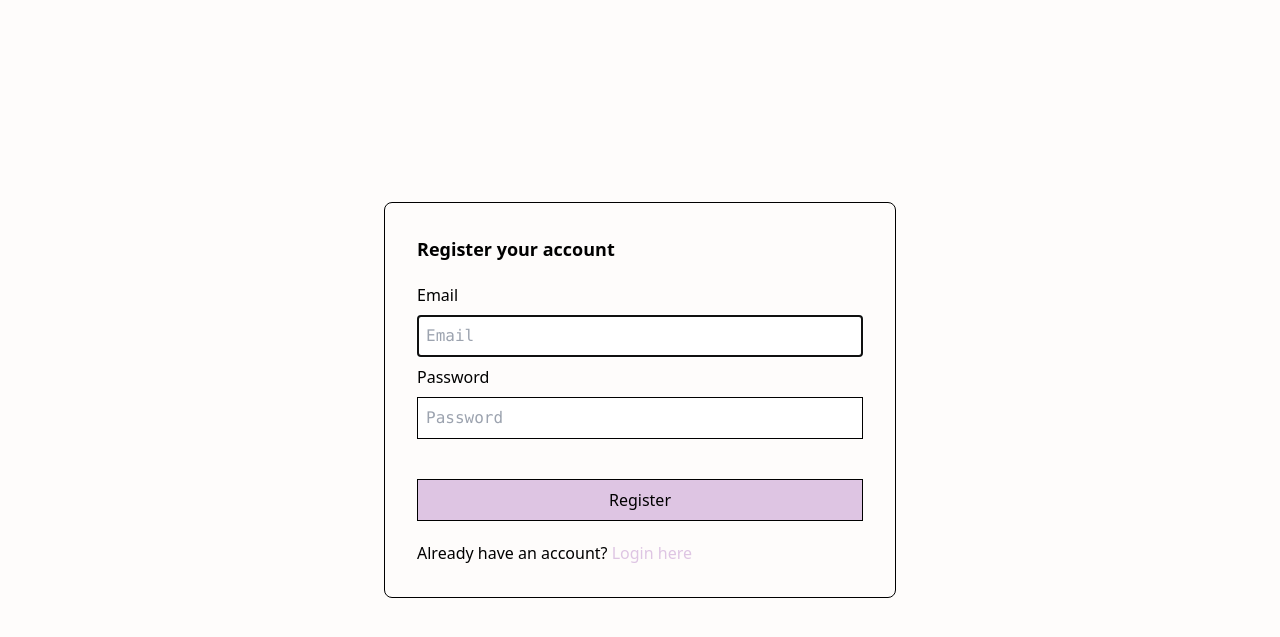
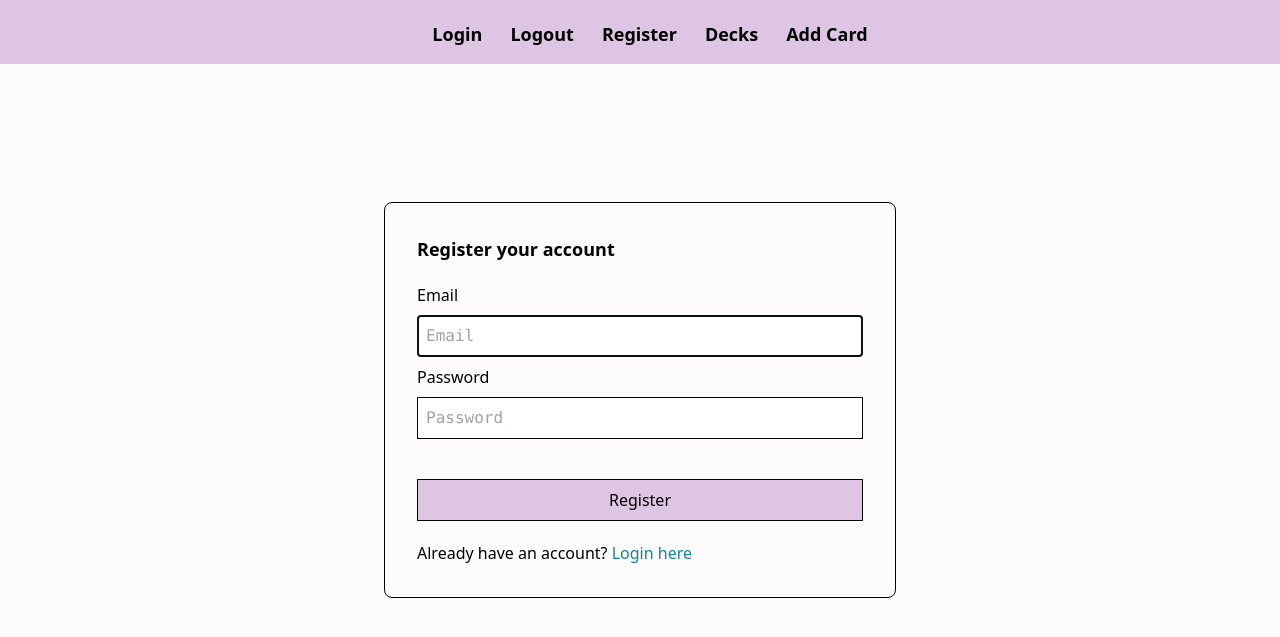
Before and after one commit to Luke1245/ahcs-final-project, a Flask app: page /register in a window 1280 px wide. Shown: the top 637 px of the page. Run offline with Flask 3, Linux system fonts and the light colour scheme; style sheets or scripts are compiled from the project's sources.

Commit message:
Added navbar and logout validation

```diff
--- a/app/auth.py
+++ b/app/auth.py
@@ -30,7 +30,7 @@ def login_post():
 
     session["email"] = email
 
-    return redirect(url_for("main.decks"))
+    return redirect(url_for("main.list_decks"))
 
 
 @auth.route("/register")
@@ -64,6 +64,10 @@ def register_post():
 
 @auth.route("/logout")
 def logout():
+    if session["email"] is None:
+        flash("Not signed in")
+        return redirect(url_for("auth.login"))
+
     session["email"] = None
     flash("Logged out")
     return redirect(url_for("auth.login"))
--- a/app/main.py
+++ b/app/main.py
@@ -5,7 +5,20 @@ main = Blueprint("main", __name__)
 
 
 @main.route("/")
-def decks():
+def list_decks():
     if not session.get("email"):
         return redirect(url_for("auth.login"))
     return render_template("index.html")
+
+@main.route("/add_card")
+def add_card():
+    if not session.get("email"):
+        return redirect(url_for("auth.login"))
+    return render_template("create_deck.html")
+
+@main.route("/add_card", methods=["POST"])
+def add_card_post():
+    if not session.get("email"):
+        return redirect(url_for("auth.login"))
+
+    return redirect(url_for("main.list_decks"))
--- a/app/templates/base.html
+++ b/app/templates/base.html
@@ -7,6 +7,27 @@
     <title>{% block title %} {% endblock %}</title>
   </head>
   <body class="bg-white">
+    <nav class="fixed flex place-content-center w-full flex-nowrap bg-thistle py-2 lg:py-4 text-lg font-semibold">
+      <div class="px-3">
+          <ul class="flex flex-col pl-0 lg:mt-1 lg:flex-row">
+            <li class="my-4 pl-6 lg:my-0 lg:pl-6 lg:pr-1">
+              <a class="" href="/login">Login</a>
+            </li>
+            <li class="my-4 pl-6 lg:my-0 lg:pl-6 lg:pr-1">
+              <a href="/logout">Logout</a>
+            </li>
+            <li class="my-4 pl-6 lg:my-0 lg:pl-6 lg:pr-1">
+              <a href="/register">Register</a>
+            </li>
+            <li class="my-4 pl-6 lg:my-0 lg:pl-6 lg:pr-1">
+              <a href="/">Decks</a>
+            </li>
+            <li class="my-4 pl-6 lg:my-0 lg:pl-6 lg:pr-1">
+              <a href="/add_card">Add Card</a>
+            </li>
+          </ul>
+      </div>
+    </nav>
     {% block content %} {% endblock %}
     {% with messages = get_flashed_messages() %}
       {% if messages %}
--- a/app/templates/login.html
+++ b/app/templates/login.html
@@ -20,7 +20,7 @@
                         <button type="submit" class="bg-thistle border w-full py-2 px-2 rounded-none" value="Submit">Login</button>
                     </div>
                     <div class="pt-5">
-                        <p>No account? <a class="text-thistle" href="/register">Register here</a></p>
+                        <p>No account? <a class="text-cerulean" href="/register">Register here</a></p>
                     </div>
                 </form>
             </div>
--- a/app/templates/register.html
+++ b/app/templates/register.html
@@ -36,7 +36,7 @@ block content %}
         <div class="pt-5">
           <p>
             Already have an account?
-            <a class="text-thistle" href="/login">Login here</a>
+            <a class="text-cerulean" href="/login">Login here</a>
           </p>
         </div>
       </form>
```
Also changed, not shown: app/templates/create_deck.html (added).
